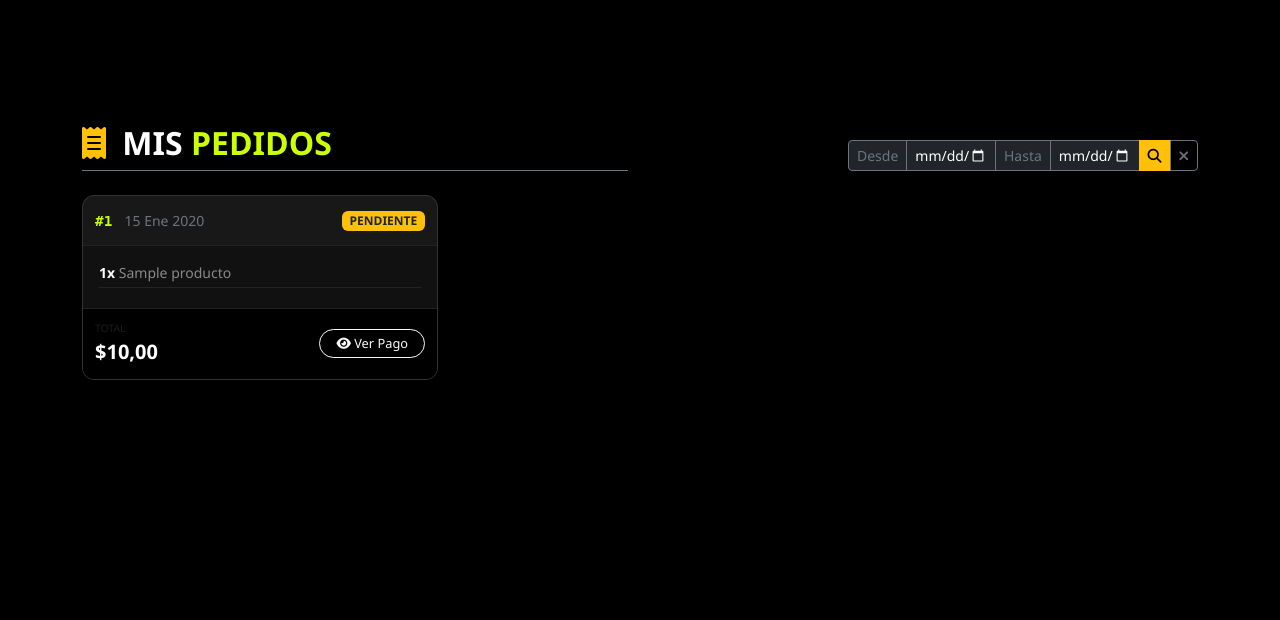
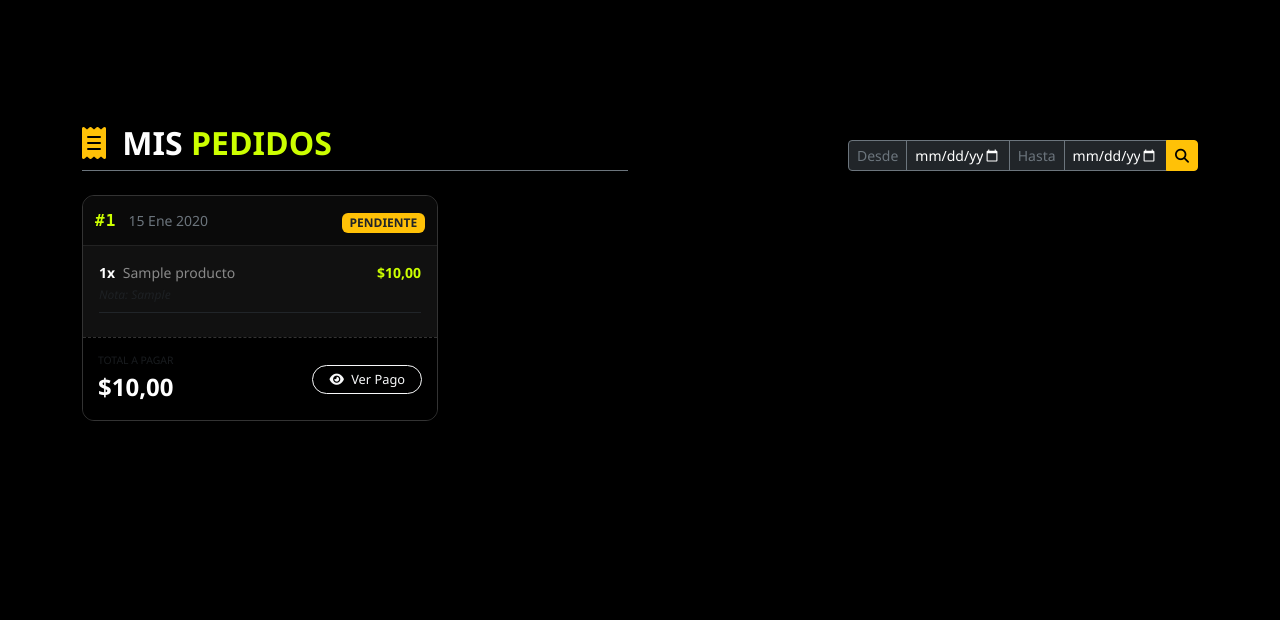
Before and after one commit to LuisanaC14/FoodManage, a Django app: template templates/gestion/mis_pedidos.html in a window 1280 px wide. Shown: the part 125-745 px from the top of the page. Run offline with Django 5.2, Linux system fonts and the light colour scheme; tables that the repository leaves empty hold one stand-in row (values such as "Sample post"); the template is opened without the code that fills it: values that come from a table or form of the project are taken from there, most other values are stand-ins (such as "Sample title", 1, 10 or a date in 2020); some libraries are stand-ins or nearby versions.

Commit message:
Mostrar lista completa en mis pedidos

```diff
--- a/templates/gestion/mis_pedidos.html
+++ b/templates/gestion/mis_pedidos.html
@@ -19,15 +19,15 @@
             <form method="get" class="d-flex gap-2 justify-content-md-end">
                 <div class="input-group input-group-sm" style="max-width: 350px;">
                     <span class="input-group-text bg-dark text-secondary border-secondary">Desde</span>
-                    <input type="date" name="fecha_inicio" class="form-control bg-dark text-white border-secondary" value="{{ fecha_inicio|default:'' }}">
+                    <input type="date" name="fecha_inicio" class="form-control bg-dark text-white border-secondary" value="{{ request.GET.fecha_inicio }}">
 
                     <span class="input-group-text bg-dark text-secondary border-secondary">Hasta</span>
-                    <input type="date" name="fecha_fin" class="form-control bg-dark text-white border-secondary" value="{{ fecha_fin|default:'' }}">
+                    <input type="date" name="fecha_fin" class="form-control bg-dark text-white border-secondary" value="{{ request.GET.fecha_fin }}">
 
                     <button class="btn btn-warning fw-bold" type="submit">
                         <i class="fas fa-search"></i>
                     </button>
-                    {% if fecha_inicio or fecha_fin %}
+                    {% if request.GET.fecha_inicio or request.GET.fecha_fin %}
                         <a href="{% url 'mis_pedidos' %}" class="btn btn-outline-secondary" title="Limpiar Filtro">
                             <i class="fas fa-times"></i>
                         </a>
@@ -41,12 +41,13 @@
         {% for pedido in pedidos %}
         <div class="col-md-6 col-lg-4 mb-4 animate__animated animate__fadeInUp">
 
-            <div class="card-pedido h-100">
+            <div class="card-pedido h-100 d-flex flex-column">
                 <div class="card-header-neon d-flex justify-content-between align-items-center">
                     <div>
                         <span class="badge-ticket">#{{ pedido.numero_diario }}</span>
                         <small class="text-secondary ms-2">{{ pedido.fecha_pedido|date:"d M Y" }}</small>
                     </div>
+                    <div>
                         {% if pedido.estado == 'Pendiente' %}
                             <span class="badge bg-warning text-dark">PENDIENTE</span>
                         {% elif pedido.estado == 'En preparación' %}
@@ -57,30 +58,33 @@
                             <span class="badge bg-primary">FINALIZADO</span>
                         {% endif %}
                     </div>
+                </div>
 
-                <div class="card-body p-3">
+                <div class="card-body p-3 flex-grow-1" style="max-height: 300px; overflow-y: auto;">
                     <ul class="list-unstyled mb-0">
-                        {% for item in pedido.detalles.all|slice:":3" %}
-                        <li class="d-flex justify-content-between text-white-50 mb-1 border-bottom border-dark pb-1 small">
-                            <span><b class="text-white">{{ item.cantidad }}x</b> {{ item.producto.nombre }}</span>
+                        {% for item in pedido.detalles.all %}
+                        <li class="d-flex justify-content-between align-items-start text-white-50 mb-2 border-bottom border-dark pb-2 small">
+                            <div>
+                                <b class="text-white me-1">{{ item.cantidad }}x</b>
+                                {{ item.producto.nombre }}
+                                {% if item.nota %}
+                                    <br><em class="text-muted" style="font-size: 0.75rem;">Nota: {{ item.nota }}</em>
+                                {% endif %}
+                            </div>
+                            <span class="text-neon ms-2">${{ item.subtotal }}</span>
                         </li>
                         {% endfor %}
-                        {% if pedido.detalles.count > 3 %}
-                        <li class="text-center mt-2">
-                            <small class="text-warning fst-italic">+ {{ pedido.detalles.count|add:"-3" }} más...</small>
-                        </li>
-                        {% endif %}
                     </ul>
                 </div>
 
                 <div class="card-footer-neon d-flex justify-content-between align-items-center mt-auto">
                     <div>
-                        <small class="text-muted d-block" style="font-size: 0.65rem;">TOTAL</small>
-                        <span class="fw-bold text-white fs-5">${{ pedido.total }}</span>
+                        <small class="text-muted d-block" style="font-size: 0.65rem;">TOTAL A PAGAR</small>
+                        <span class="fw-bold text-white fs-4">${{ pedido.total }}</span>
                     </div>
                     {% if pedido.comprobante_pago %}
                     <a href="{{ pedido.comprobante_pago.url }}" target="_blank" class="btn btn-sm btn-outline-light rounded-pill px-3 py-1" style="font-size: 0.8rem;">
-                        <i class="fas fa-eye"></i> Ver Pago
+                        <i class="fas fa-eye me-1"></i> Ver Pago
                     </a>
                     {% endif %}
                 </div>
@@ -90,8 +94,8 @@
         {% empty %}
         <div class="col-12 text-center py-5">
             <div class="text-muted mb-3"><i class="fas fa-history fa-3x"></i></div>
-            <h4 class="text-white">No se encontraron pedidos</h4>
-            <p class="text-muted">Intenta cambiar las fechas o realiza tu primera compra.</p>
+            <h4 class="text-white">No tienes pedidos registrados</h4>
+            <p class="text-muted">Tus compras aparecerán aquí.</p>
             <a href="{% url 'inicio' %}#menu-start" class="btn btn-neon-fill mt-3">IR AL MENÚ</a>
         </div>
         {% endfor %}
@@ -104,7 +108,7 @@
                 <ul class="pagination pagination-dark">
                     {% if pedidos.has_previous %}
                         <li class="page-item">
-                            <a class="page-link bg-dark border-secondary text-white" href="?page={{ pedidos.previous_page_number }}{% if fecha_inicio %}&fecha_inicio={{ fecha_inicio }}{% endif %}{% if fecha_fin %}&fecha_fin={{ fecha_fin }}{% endif %}">
+                            <a class="page-link bg-dark border-secondary text-white" href="?page={{ pedidos.previous_page_number }}">
                                 <i class="fas fa-chevron-left"></i>
                             </a>
                         </li>
@@ -112,13 +116,13 @@
 
                     <li class="page-item disabled">
                         <span class="page-link bg-dark border-secondary text-warning fw-bold">
-                            Página {{ pedidos.number }} de {{ pedidos.paginator.num_pages }}
+                            Página {{ pedidos.number }}
                         </span>
                     </li>
 
                     {% if pedidos.has_next %}
                         <li class="page-item">
-                            <a class="page-link bg-dark border-secondary text-white" href="?page={{ pedidos.next_page_number }}{% if fecha_inicio %}&fecha_inicio={{ fecha_inicio }}{% endif %}{% if fecha_fin %}&fecha_fin={{ fecha_fin }}{% endif %}">
+                            <a class="page-link bg-dark border-secondary text-white" href="?page={{ pedidos.next_page_number }}">
                                 <i class="fas fa-chevron-right"></i>
                             </a>
                         </li>
@@ -136,17 +140,26 @@
     .card-pedido {
         background: #111; border: 1px solid #333; border-radius: 12px; overflow: hidden;
         transition: transform 0.2s; position: relative;
+        box-shadow: 0 4px 6px rgba(0,0,0,0.3);
     }
-    .card-pedido:hover { transform: translateY(-3px); border-color: #555; }
+    .card-pedido:hover { transform: translateY(-3px); border-color: #555; box-shadow: 0 10px 20px rgba(0,0,0,0.5); }
+
     .card-pedido::before {
         content: ''; position: absolute; top: 0; left: 0; width: 100%; height: 3px;
         background: linear-gradient(90deg, #ccff00, transparent); opacity: 0; transition: 0.3s;
     }
     .card-pedido:hover::before { opacity: 1; }
 
-    .card-header-neon { background: rgba(255,255,255,0.03); padding: 12px; border-bottom: 1px solid #222; }
-    .card-footer-neon { background: #000; padding: 12px; border-top: 1px solid #222; }
-    .badge-ticket { color: #ccff00; font-family: monospace; font-weight: bold; font-size: 0.9rem; }
+    .card-header-neon { background: #0a0a0a; padding: 12px; border-bottom: 1px solid #222; }
+    .card-footer-neon { background: #000; padding: 15px; border-top: 1px dashed #333; }
+    .badge-ticket { color: #ccff00; font-family: monospace; font-weight: bold; font-size: 1rem; letter-spacing: 1px; }
+    .text-neon { color: #ccff00; font-weight: bold; }
+
+    /* Scroll bonito para listas largas */
+    .card-body::-webkit-scrollbar { width: 6px; }
+    .card-body::-webkit-scrollbar-track { background: #111; }
+    .card-body::-webkit-scrollbar-thumb { background: #333; border-radius: 3px; }
+    .card-body::-webkit-scrollbar-thumb:hover { background: #555; }
 
     /* Input Calendario Oscuro */
     input[type="date"]::-webkit-calendar-picker-indicator {
@@ -155,8 +168,9 @@
     .btn-neon-fill {
         background: transparent; color: #ccff00; border: 2px solid #ccff00;
         padding: 8px 20px; border-radius: 50px; font-weight: bold; text-decoration: none;
+        display: inline-block; transition: 0.3s;
     }
-    .btn-neon-fill:hover { background: #ccff00; color: #000; }
+    .btn-neon-fill:hover { background: #ccff00; color: #000; box-shadow: 0 0 15px rgba(204,255,0,0.5); }
 </style>
 
 {% include 'gestion/includes/footer.html' %}
```
Lines whose indentation alone changed are shown as unchanged.
